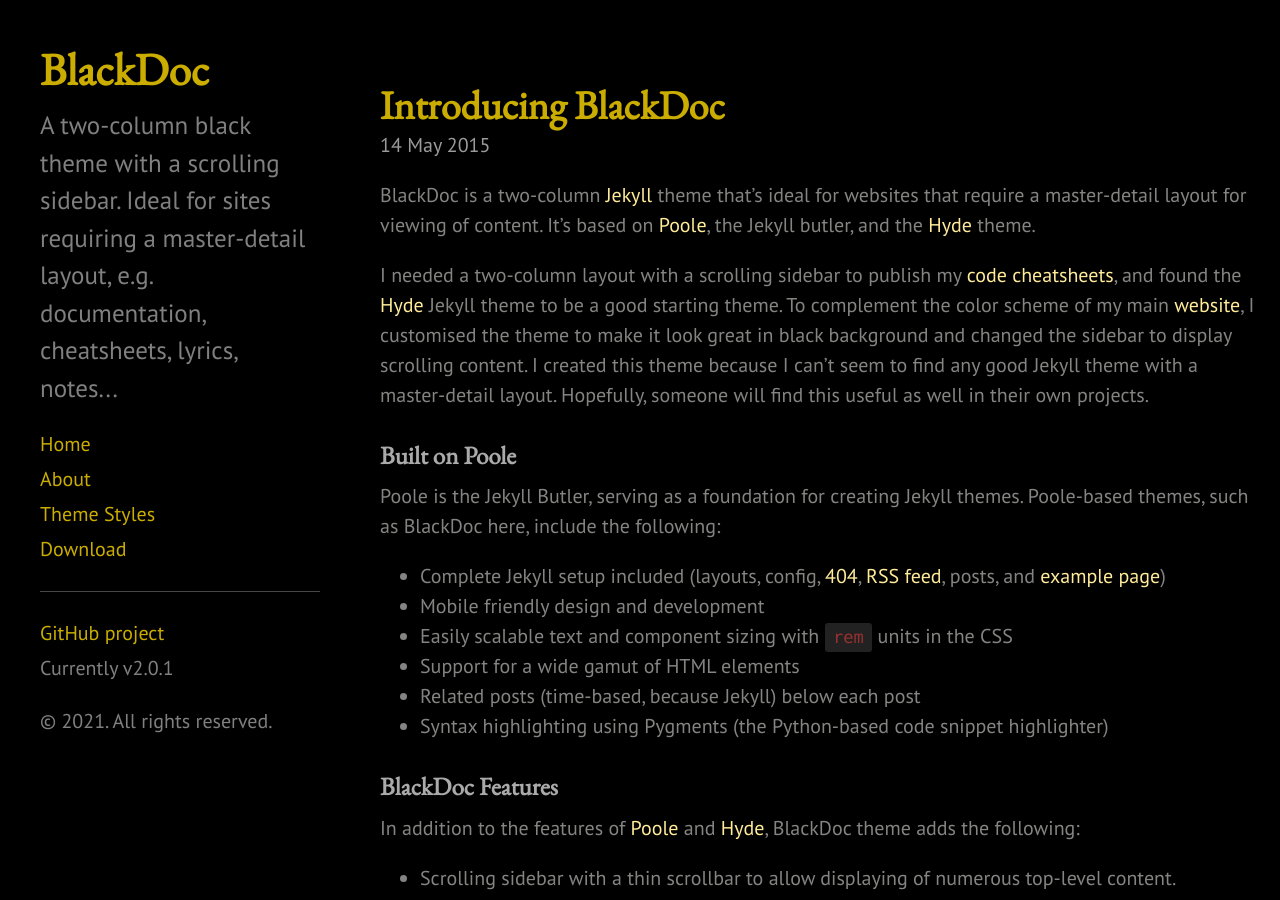
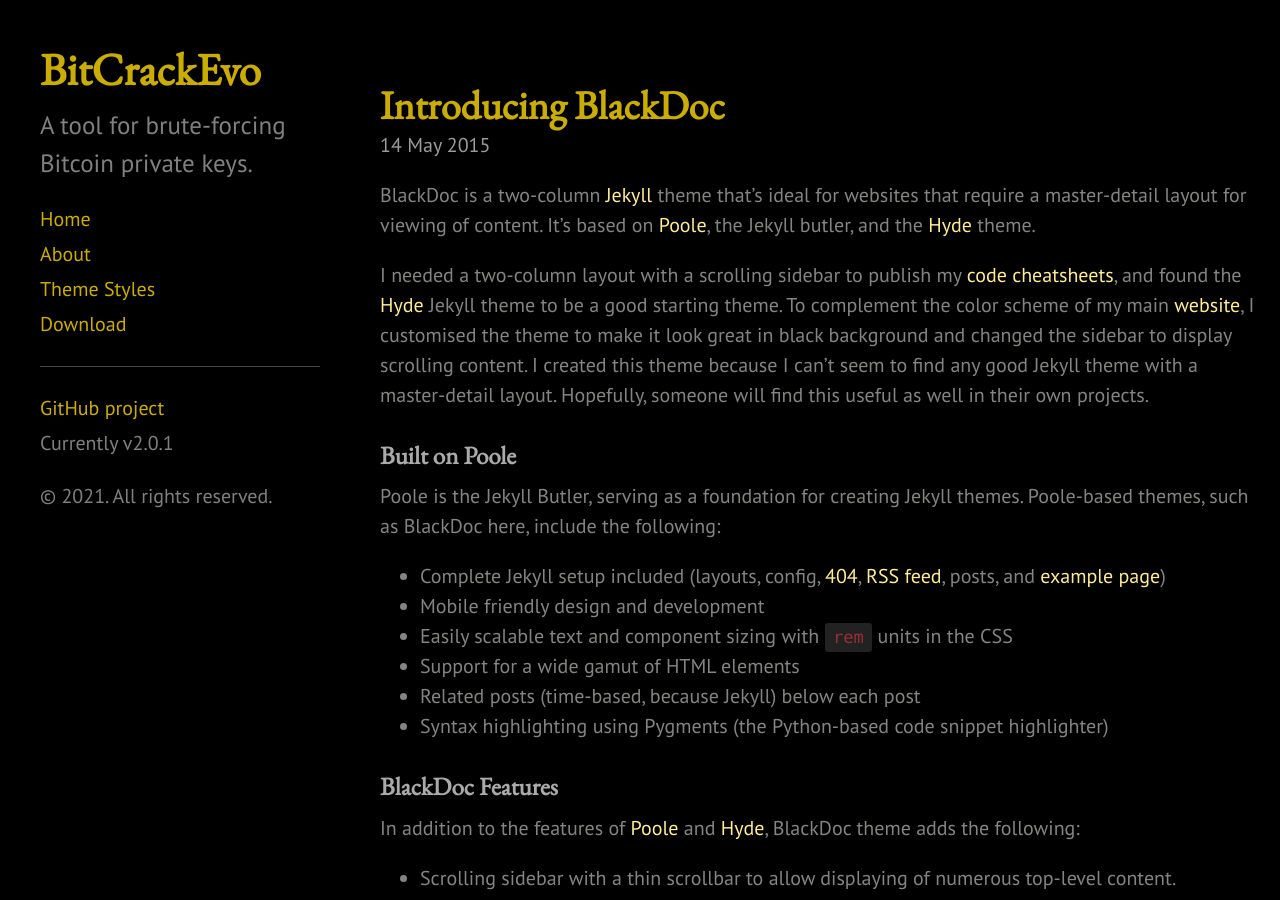
Before and after one commit to BitCrackEvo/bitcrackevo.github.io, a Jekyll site: the page built from index.html, in a window 1280 px wide and 900 px high. Built offline with Jekyll 4.4.1, drawn with Linux system fonts in a browser that asks for light colours; the list of posts is cut into pages by our own code.

Commit message:
Update _config.yml

```diff
--- a/_config.yml
+++ b/_config.yml
@@ -3,10 +3,10 @@
 highlighter:      rouge
 
 # Setup
-title:            BlackDoc
+title:            BitCrackEvo
 tagline:          Black Theme for Jekyll
-description:      "A two-column black theme with a scrolling sidebar. Ideal for sites requiring a master-detail layout, e.g. documentation, cheatsheets, lyrics, notes..."
-url:              https://github.com/karloespiritu/blackdoc
+description:      "A tool for brute-forcing Bitcoin private keys."
+url:              https://bitcrackevo.github.io/
 baseurl:          /
                   # the optional subpath of your site, e.g. "/my-jekyll-site/"
                   # This will apply to all pages in your Jekyll site.
```
